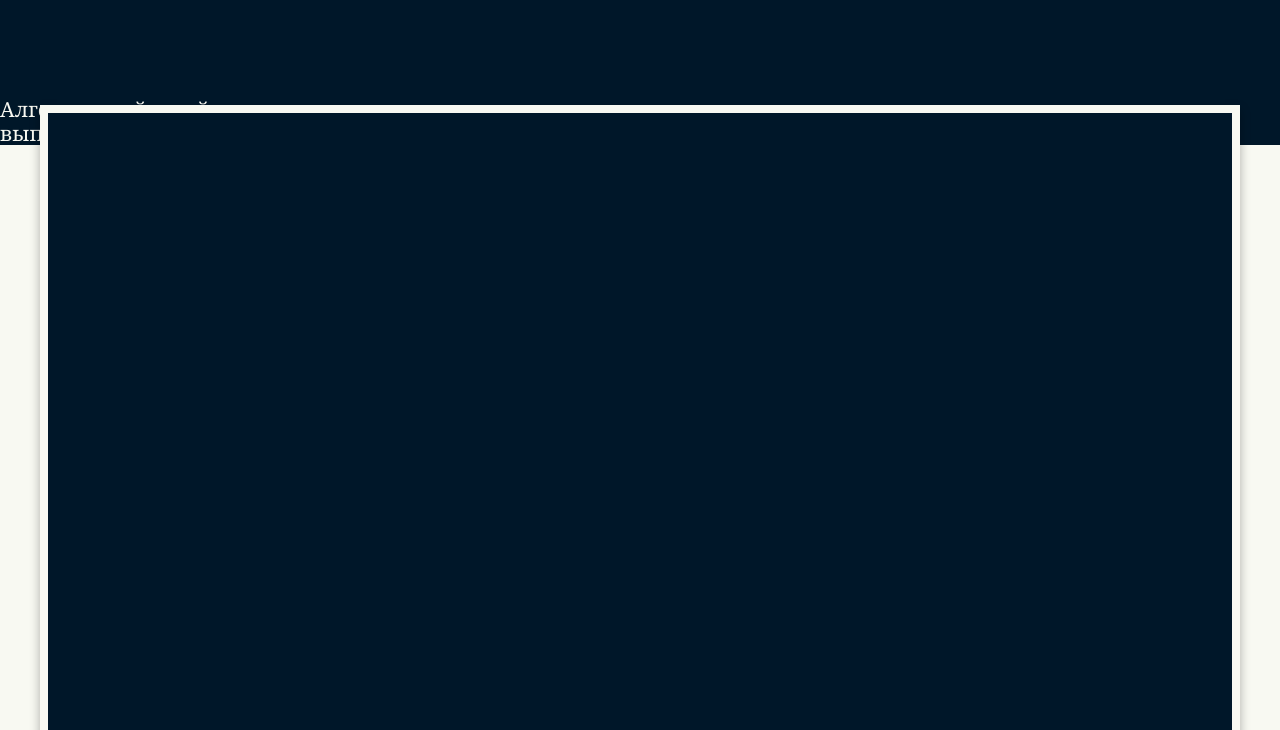
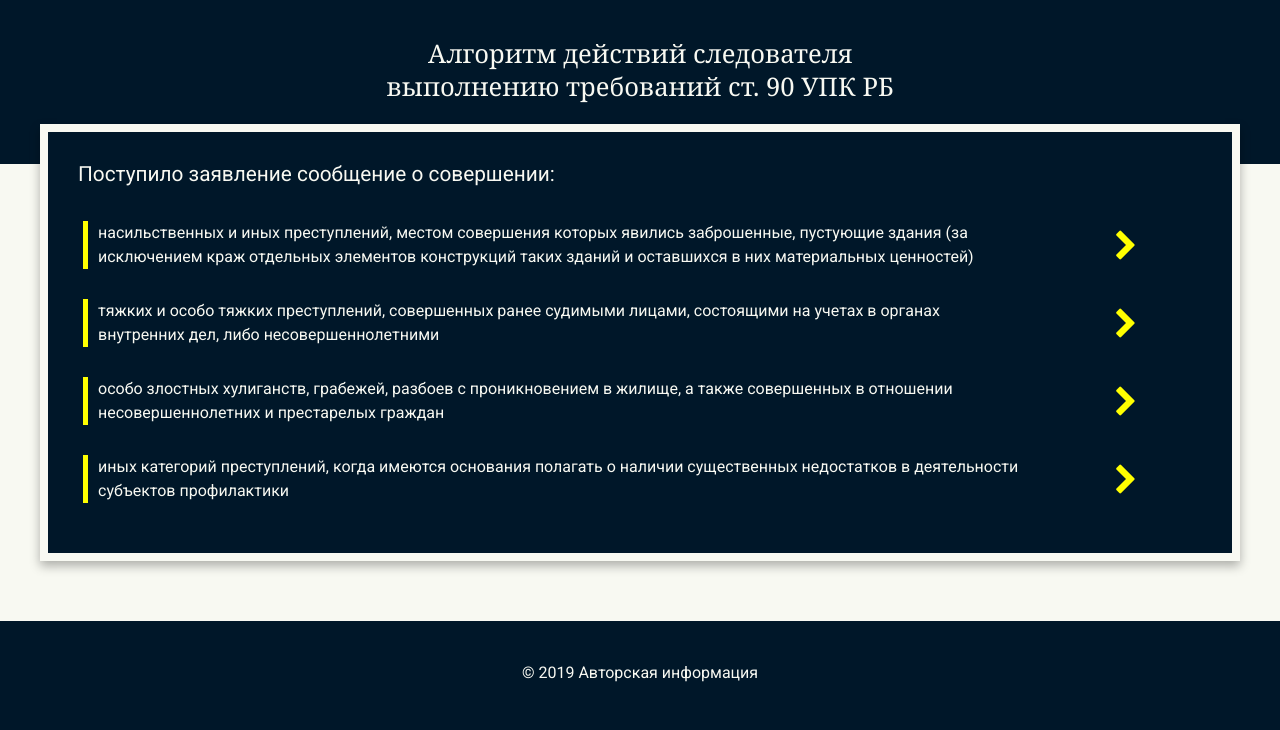
Before and after one commit to prophylactica/prophylactica.github.io, a website: page algorithm.html in a window 1280 px wide. Shown: the part 70-800 px from the top of the page. Drawn offline with Linux system fonts and the light colour scheme.

Commit message:
add algorithm.html

```diff
--- a/algorithm.html
+++ b/algorithm.html
@@ -10,7 +10,7 @@
     <link rel="stylesheet" href="css/fontello.css">
     <link rel="stylesheet" href="css/main.css">
     <link rel="stylesheet" href="css/extra_main.css">
-    <link rel="stylesheet" href="css/files.css">
+    <link rel="stylesheet" href="css/algorithm.css">
 </head>
 <body>
     <header>
@@ -26,7 +26,33 @@
         <h2>Алгоритм действий следователя <br> выполнению требований ст. 90 УПК РБ</h2>
         <div class="wrap">
             <div class="content">
-
+                <h3>Поступило заявление сообщение о совершении:</h3>
+                <ul>
+                    <li>
+                        <a href="actions.html">
+                            <div class="text">насильственных и иных преступлений, местом совершения которых явились заброшенные, пустующие здания (за исключением краж отдельных элементов конструкций таких зданий и оставшихся в них материальных ценностей)</div>
+                            <div class="icon"><i class="icon-up-open"></i></div>
+                        </a>
+                    </li>
+                    <li>
+                        <a href="actions.html">
+                            <div class="text">тяжких и особо тяжких преступлений, совершенных ранее судимыми лицами, состоящими на учетах в органах внутренних дел, либо несовершеннолетними</div>
+                            <div class="icon"><i class="icon-up-open"></i></div>
+                        </a>
+                    </li>
+                    <li>
+                        <a href="actions.html">
+                            <div class="text">особо злостных хулиганств, грабежей, разбоев с проникновением в жилище, а также совершенных в отношении несовершеннолетних и престарелых граждан</div>
+                            <div class="icon"><i class="icon-up-open"></i></div>
+                        </a>
+                    </li>
+                    <li>
+                        <a href="actions.html">
+                            <div class="text">иных категорий преступлений, когда имеются основания полагать о наличии существенных недостатков в деятельности субъектов профилактики</div>
+                            <div class="icon"><i class="icon-up-open"></i></div>
+                        </a>
+                    </li>
+                </ul>
             </div>
         </div>
     </main>
--- /dev/null
+++ b/css/algorithm.css
@@ -0,0 +1,46 @@
+h2 {
+    font-family: Georgia, 'Times New Roman', Times, serif;
+    font-size: 1.6em;
+    text-align: center;
+    margin-top: 40px;
+    margin-bottom: 60px;
+    line-height: 130%;
+}
+.wrap .content {
+    min-height: 0;
+}
+ul li {
+    margin-bottom: 30px!important;
+    cursor: pointer;
+    width: 100%;
+}
+ul li > a {
+    display: flex;
+    justify-content: flex-end;
+    width: 100%;
+}
+ul li:hover {
+    background-color: #002A4A;
+    border-left: 15px solid yellow;
+}
+ul li:hover .icon{
+    transform: translateX(10px) scale(1.1);
+}
+h3 {
+    font-size: 1.3em;
+    padding: 30px;
+    padding-bottom: 0;
+}
+.icon {
+    display: flex;
+    width: 200px;
+    justify-content: center;
+    align-items: center;
+    flex-shrink: 0;
+    transition: 0.2s;
+}
+.icon i {
+    font-size: 2em;
+    color: yellow;
+    transform: rotate(90deg);
+}
--- a/css/extra_main.css
+++ b/css/extra_main.css
@@ -30,3 +30,32 @@ h1 {
 h1::first-letter {
     color: yellow;
 }
+
+.wrap {
+    width: 100%;
+    background-color: #F8F9F2;
+    padding: 10px;
+}
+.wrap .content {
+    background-color: #001729;
+    border: #F8F9F2 solid 8px;
+    box-shadow: 0 5px 10px rgba(0,0,0,.3);
+    transform: translateY(-50px);
+    min-height: 80vh;
+    overflow: hidden;
+}
+ul {
+    padding: 20px;
+}
+li {
+    margin: 15px;
+    position: relative;
+    border-left: 5px solid yellow;
+    padding-left: 10px;
+    display: flex;
+    justify-content: flex-end;
+    transition: 0.2s;
+}
+.text {
+    flex-grow: 1;
+}
--- a/css/files.css
+++ b/css/files.css
@@ -3,19 +3,6 @@ input {
 }
 main {
     margin-top: 100px;
-}
-.wrap {
-    width: 100%;
-    background-color: #F8F9F2;
-    padding: 10px;
-}
-.wrap .content {
-    background-color: #001729;
-    border: #F8F9F2 solid 8px;
-    box-shadow: 0 5px 10px rgba(0,0,0,.3);
-    transform: translateY(-50px);
-    min-height: 80vh;
-    overflow: hidden;
 }
 input#acts:checked ~ .acts {
     display: block;
@@ -52,19 +39,6 @@ h2 {
     font-family: Georgia, 'Times New Roman', Times, serif;
     font-size: 1.3em;
 }
-ul {
-    padding: 20px;
-}
-li {
-    margin: 15px;
-    position: relative;
-    border-left: 5px solid yellow;
-    padding-left: 10px;
-    display: flex;
-}
-.text {
-    flex-grow: 1;
-}
 .desc {
     color: #91938f;
 }
```
